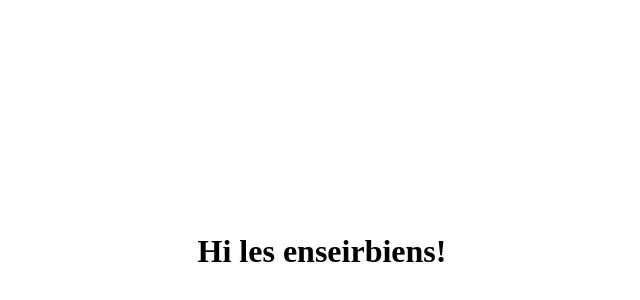
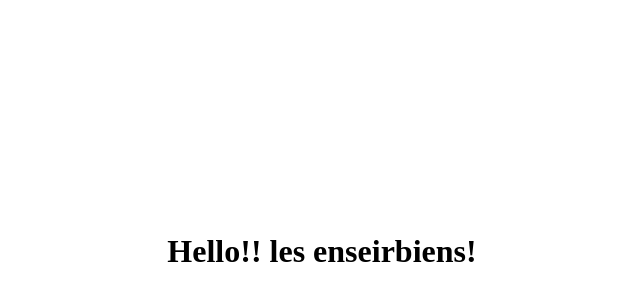
Before and after one commit to codeLearnPeace/hello, a plain HTML site: page index.html in a window 1280 px wide. Shown: the part 108-408 px from the top of the page, without its empty margins (326-966 px from the left). Drawn offline with Linux system fonts and the light colour scheme.

Commit message:
hi -> hello

```diff
--- a/index.html
+++ b/index.html
@@ -14,7 +14,7 @@
 			text-align: center;
   </style>
   <body>
-    <h1> Hi les enseirbiens!</h1>
+    <h1> Hello!! les enseirbiens!</h1>
   </body>
 
 </html>
```
